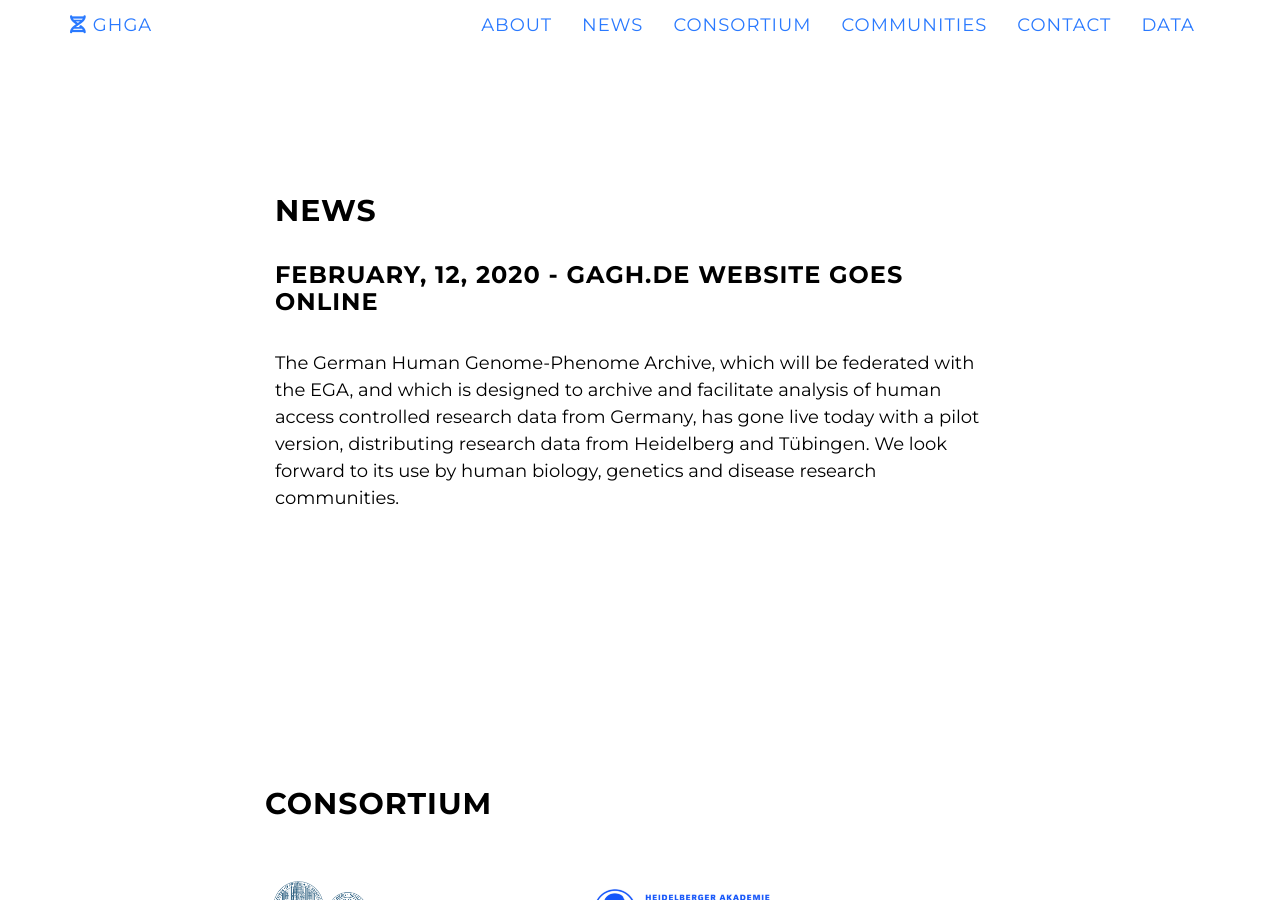
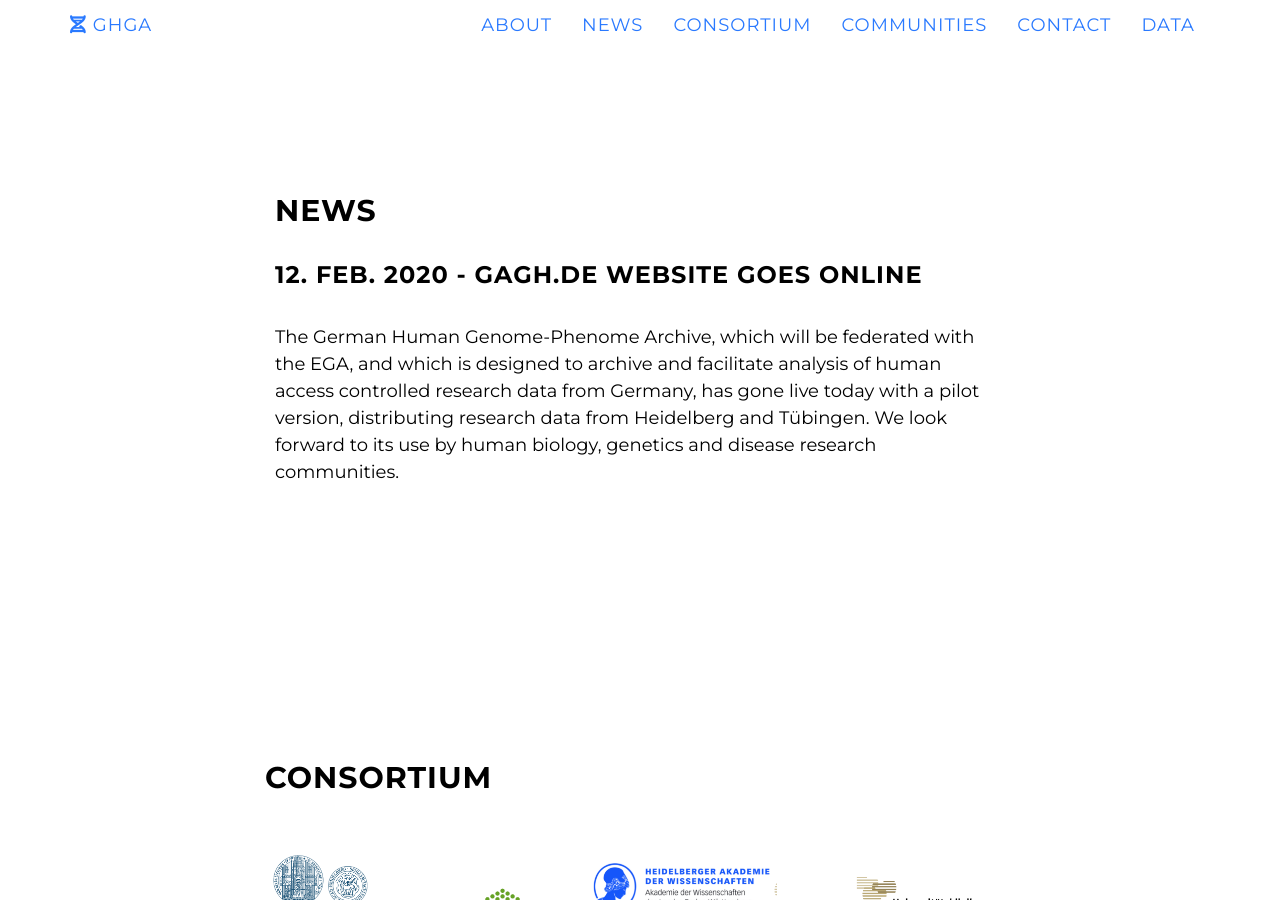
Before and after one commit to ghga-de/online, a Jekyll site: the page built from index.html, in a window 1280 px wide and 900 px high, scrolled down 2238 px. Built offline with Jekyll 4.4.1, drawn with Linux system fonts in a browser that asks for light colours; nearby versions of some CDN libraries; a script that is not in the unit is left out.

Commit message:
Minor edit news item.

```diff
--- a/_includes/news.html
+++ b/_includes/news.html
@@ -4,7 +4,7 @@
             <div class="container">
                 <div class="col-lg-8 col-lg-offset-2">
                     <h2>News</h2>
-                    <h3>February, 12, 2020 - GAGH.de Website Goes Online</h3>
+                    <h3>12. Feb. 2020 - GAGH.de Website Goes Online</h3>
                     <p>
                       The German Human Genome-Phenome Archive, which will be federated with the EGA, and which is designed to archive and facilitate analysis of human access controlled research data from Germany, has gone live today with a pilot version, distributing research data from Heidelberg and Tübingen. We look forward to its use by human biology, genetics and disease research communities.
                     </p>
```
